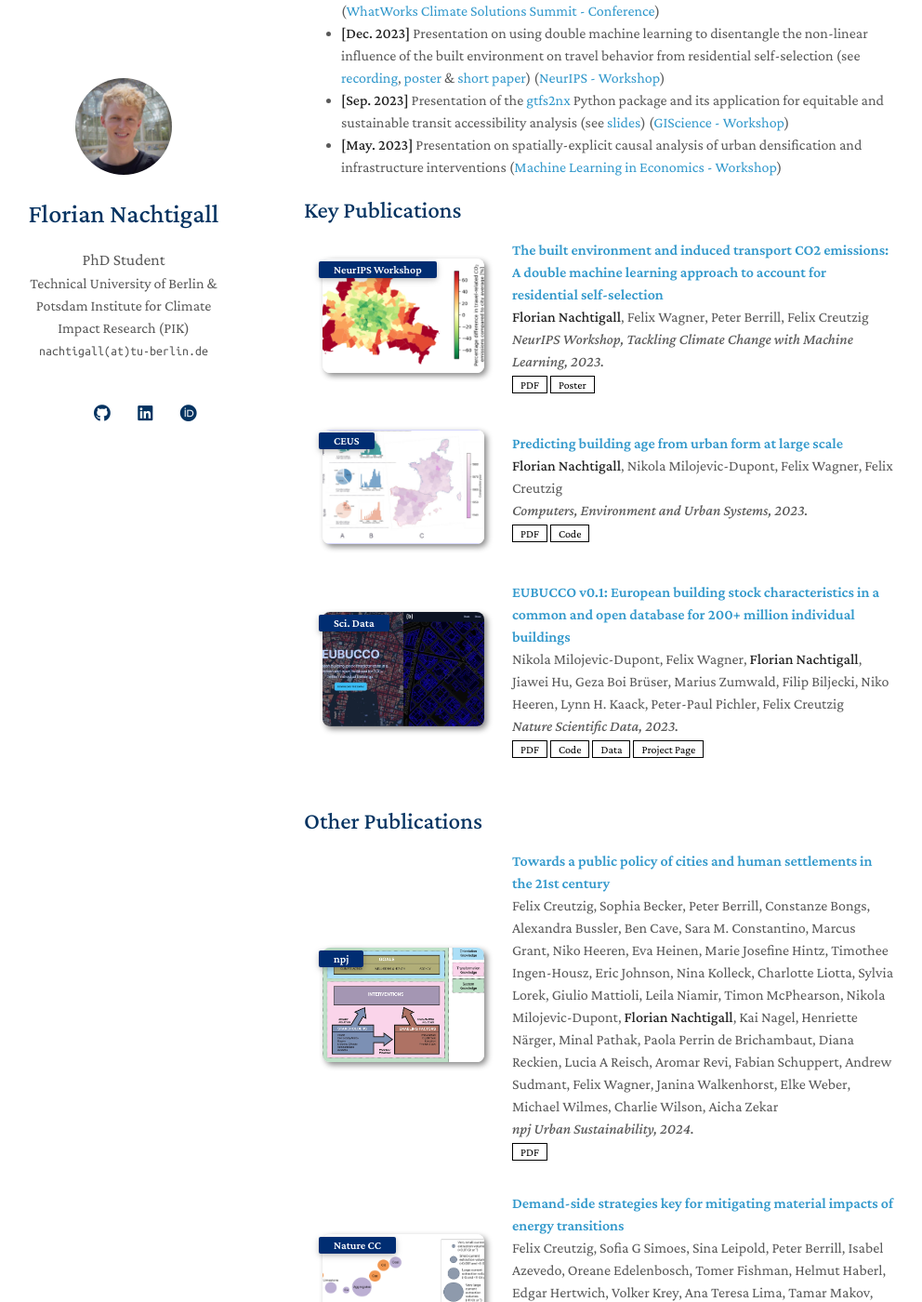
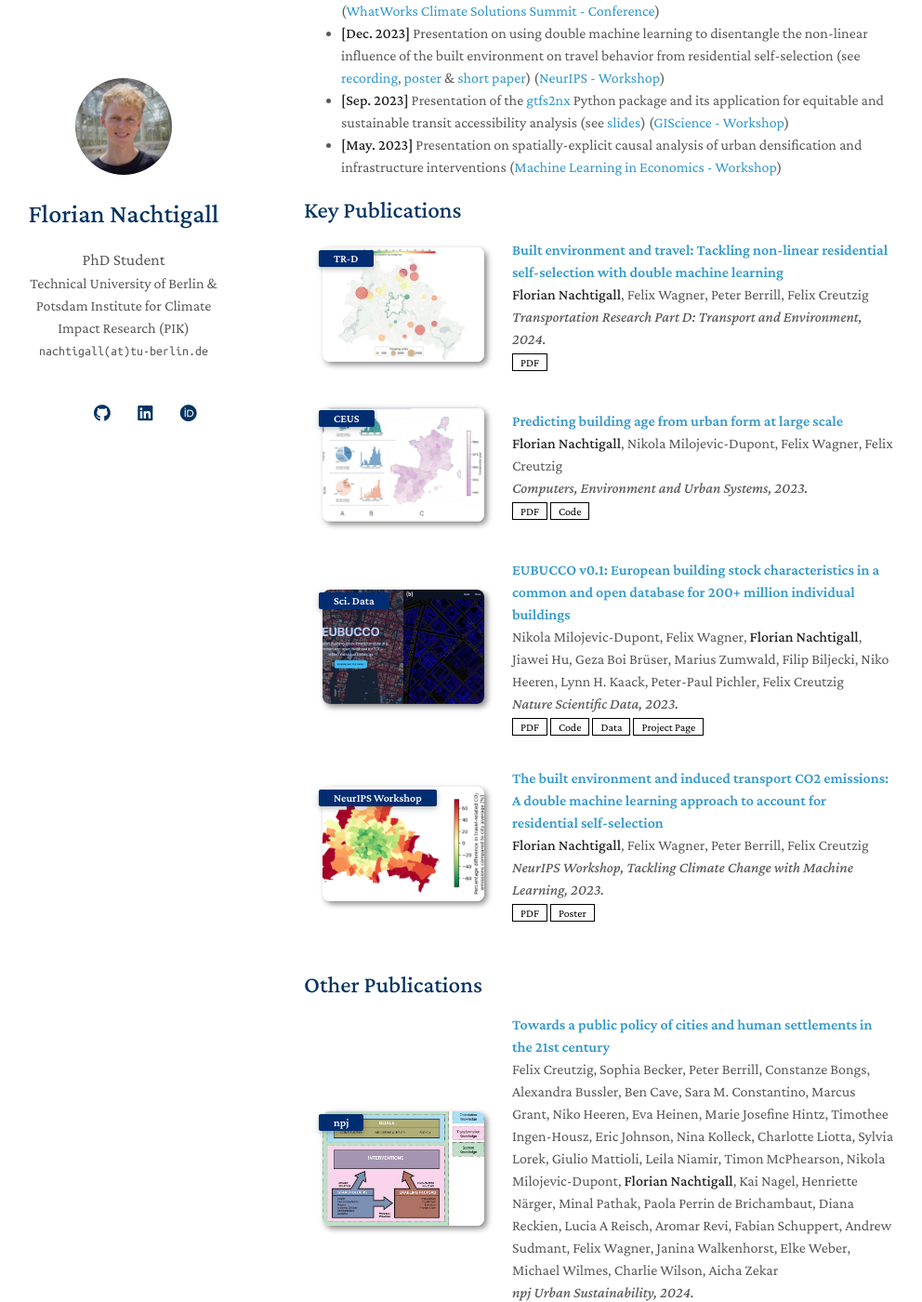
Before and after one commit to FlorianNachtigall/floriannachtigall.github.io, a Jekyll site: the page built from index.md, in a window 1280 px wide and 1400 px high, scrolled down 479 px. Shown: the whole window at 93% size, without its empty margins (143-1135 px from the left). Built offline with Jekyll 4.4.1, drawn with Linux system fonts in a browser that asks for light colours; nearby versions of some CDN libraries; a style sheet for code colours, icons or effects is not loaded; our own code applies the rules of GitHub Pages for plain Markdown files.

```diff
--- a/_data/publications.yml
+++ b/_data/publications.yml
@@ -1,14 +1,14 @@
 main:
-  - title: "The built environment and induced transport CO2 emissions: A double machine learning approach to account for residential self-selection"
+  - title: "Built environment and travel: Tackling non-linear residential self-selection with double machine learning"
     authors: <strong>Florian Nachtigall</strong>, Felix Wagner, Peter Berrill, Felix Creutzig
-    conference_short: NeurIPS Workshop
-    conference: NeurIPS Workshop, Tackling Climate Change with Machine Learning, 2023.
-    pdf: https://arxiv.org/pdf/2312.06616.pdf
-    poster: https://s3.us-east-1.amazonaws.com/climate-change-ai/papers/neurips2023/57/poster.jpg
-    link: https://www.climatechange.ai/papers/neurips2023/57
+    conference_short: TR-D
+    conference: "Transportation Research Part D: Transport and Environment, 2024."
+    pdf: https://www.sciencedirect.com/science/article/pii/S1361920925000033/pdfft
+    # poster: ~
+    link: https://www.sciencedirect.com/science/article/pii/S1361920925000033
     # code: ~
     # bibtex: ~
-    image: ./assets/img/nachtigall-2023-neurips-thumbnail.png
+    image: ./assets/img/nachtigall-2025-trd-thumbnail.png
     # notes: ~
 
   - title: Predicting building age from urban form at large scale
@@ -34,6 +34,18 @@ main:
     # bibtex: https://class-il.mpi-inf.mpg.de/mnemonics/
     # notes: ~
     image: ./assets/img/eubucco-thumbnail.webp
+
+  - title: "The built environment and induced transport CO2 emissions: A double machine learning approach to account for residential self-selection"
+    authors: <strong>Florian Nachtigall</strong>, Felix Wagner, Peter Berrill, Felix Creutzig
+    conference_short: NeurIPS Workshop
+    conference: NeurIPS Workshop, Tackling Climate Change with Machine Learning, 2023.
+    pdf: https://arxiv.org/pdf/2312.06616.pdf
+    poster: https://s3.us-east-1.amazonaws.com/climate-change-ai/papers/neurips2023/57/poster.jpg
+    link: https://www.climatechange.ai/papers/neurips2023/57
+    # code: ~
+    # bibtex: ~
+    image: ./assets/img/nachtigall-2023-neurips-thumbnail.png
+    # notes: ~
 
 other:
 
```
Also changed, not shown: assets/img/nachtigall-2025-trd-thumbnail.png (added).
